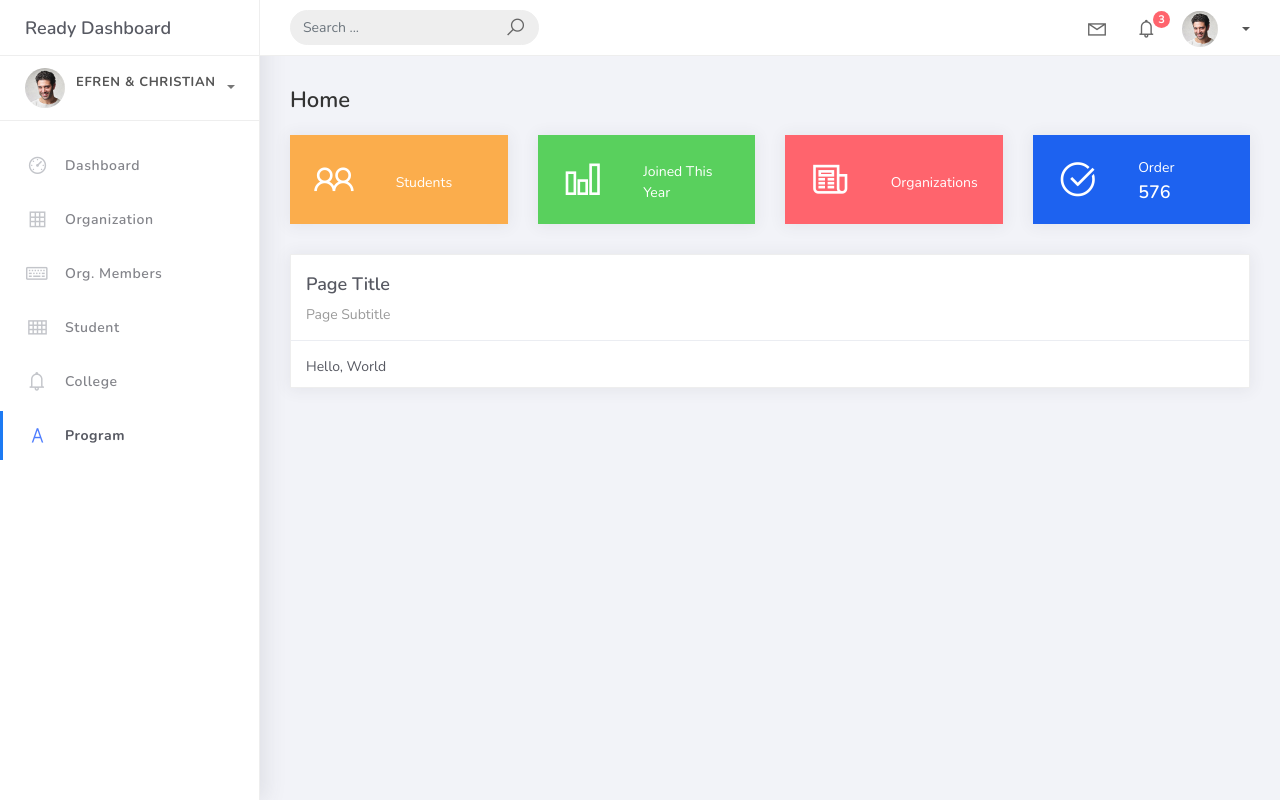
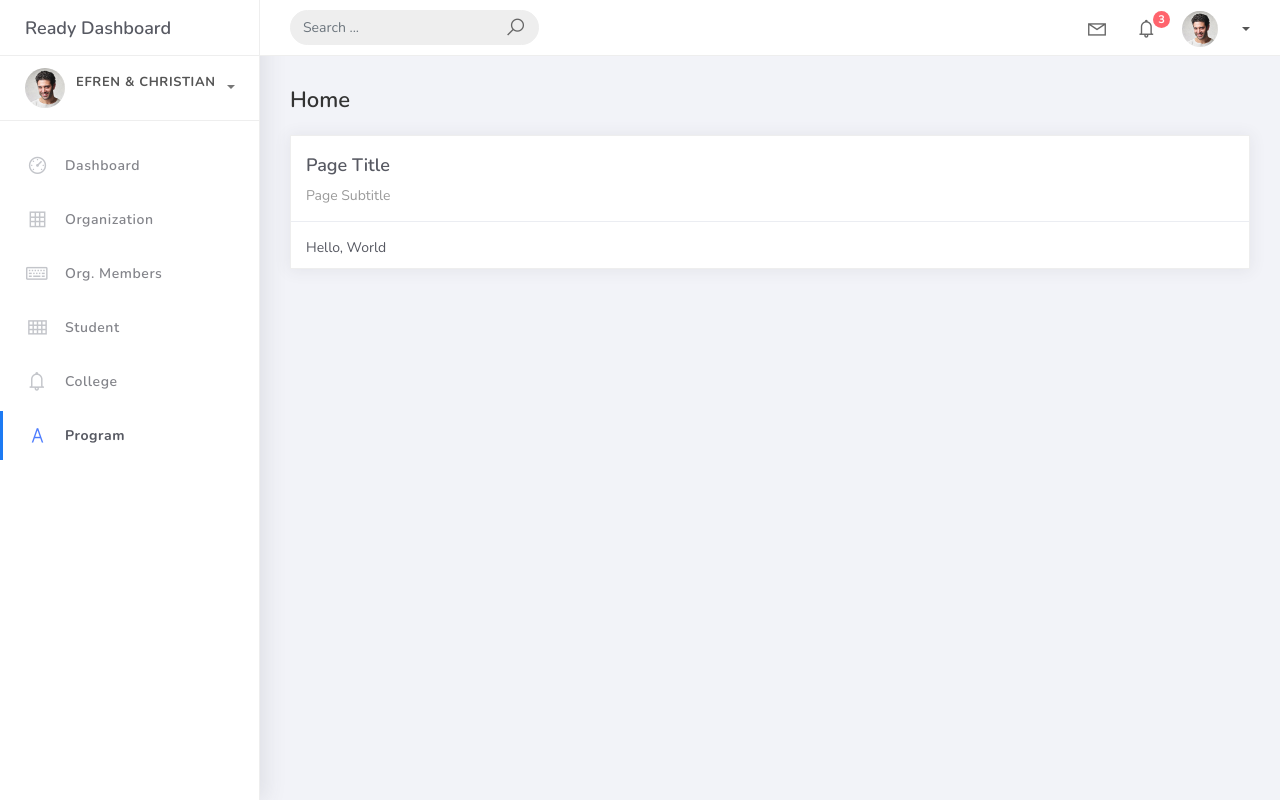
Before and after one commit to Frendsb/PSUSphere, a Django app: page / in a window 1280 px wide. Run offline with Django 5.2, Linux system fonts and the light colour scheme; some libraries are stand-ins or nearby versions.

Commit message:
redoing dashboard

```diff
--- a/projectsite/templates/home.html
+++ b/projectsite/templates/home.html
@@ -4,88 +4,6 @@
 <div class="content">
     <div class="container-fluid">
         <h4 class="page-title">Home</h4>
-<div class="row">
-  <div class="col-md-3">
-    <div class="card card-stats card-warning">
-      <div class="card-body">
-        <div class="row">
-          <div class="col-5">
-            <div class="icon-big text-center">
-              <i class="la la-users"></i>
-            </div>
-          </div>
-          <div class="col-7 d-flex align-items-center">
-            <div class="numbers">
-              <p class="card-category">Students</p>
-              <h4 class="card-title">{{total_students}}</h4>
-            </div>
-          </div>
-        </div>
-      </div>
-    </div>
-  </div>
-
-  <div class="col-md-3">
-    <div class="card card-stats card-success">
-      <div class="card-body">
-        <div class="row">
-          <div class="col-5">
-            <div class="icon-big text-center">
-              <i class="la la-bar-chart"></i>
-            </div>
-          </div>
-          <div class="col-7 d-flex align-items-center">
-            <div class="numbers">
-              <p class="card-category">Joined This Year</p>
-              <h4 class="card-title">{{students_joined_this_year}}</h4>
-            </div>
-          </div>
-        </div>
-      </div>
-    </div>
-  </div>
-
-  <div class="col-md-3">
-    <div class="card card-stats card-danger">
-      <div class="card-body">
-        <div class="row">
-          <div class="col-5">
-            <div class="icon-big text-center">
-              <i class="la la-newspaper-o"></i>
-            </div>
-          </div>
-          <div class="col-7 d-flex align-items-center">
-            <div class="numbers">
-              <p class="card-category">Organizations</p>
-              <h4 class="card-title">{{total_organizations}}</h4>
-            </div>
-          </div>
-        </div>
-      </div>
-    </div>
-  </div>
-
-  <div class="col-md-3">
-    <div class="card card-stats card-primary">
-      <div class="card-body">
-        <div class="row">
-          <div class="col-5">
-            <div class="icon-big text-center">
-              <i class="la la-check-circle"></i>
-            </div>
-          </div>
-          <div class="col-7 d-flex align-items-center">
-            <div class="numbers">
-              <p class="card-category">Order</p>
-              <h4 class="card-title">576</h4>
-            </div>
-          </div>
-        </div>
-      </div>
-    </div>
-  </div>
-</div>
-
         <div class="row">
             <div class="col-md-12">
                 <div class="card">
```
